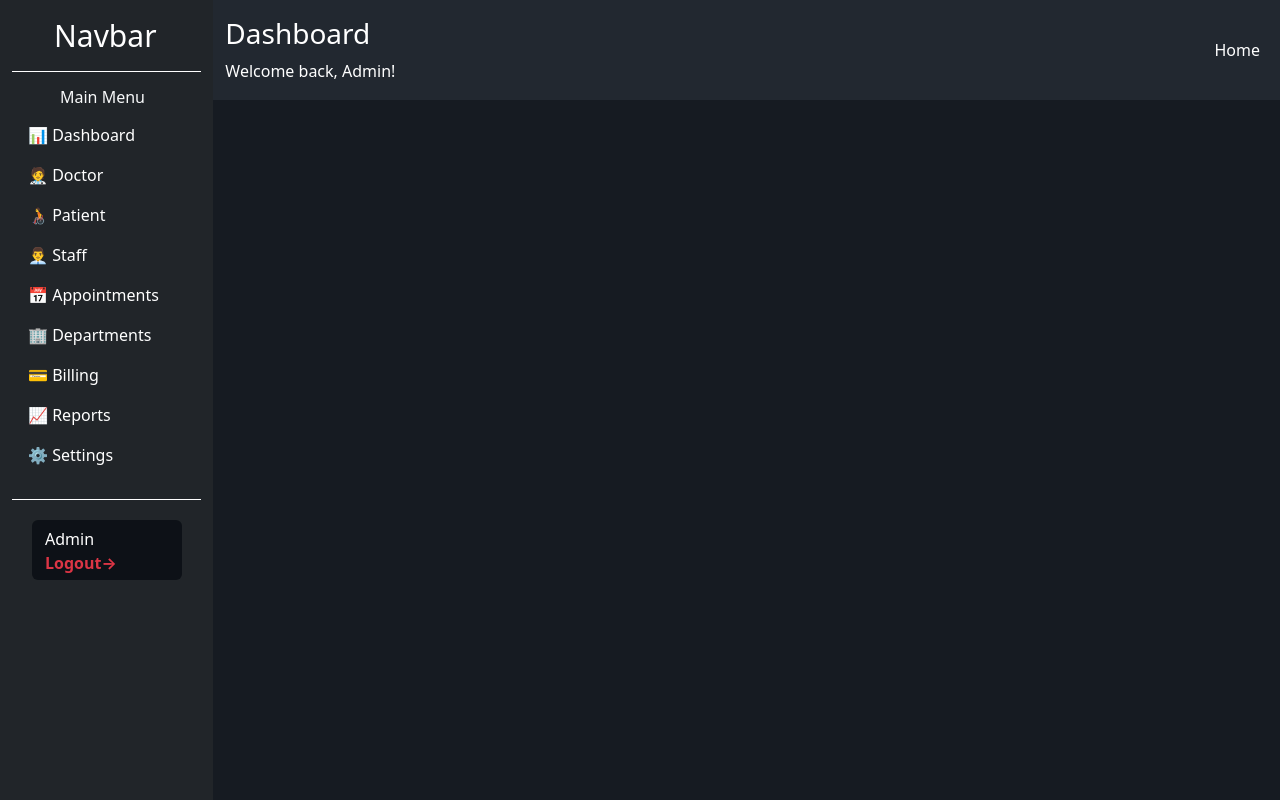
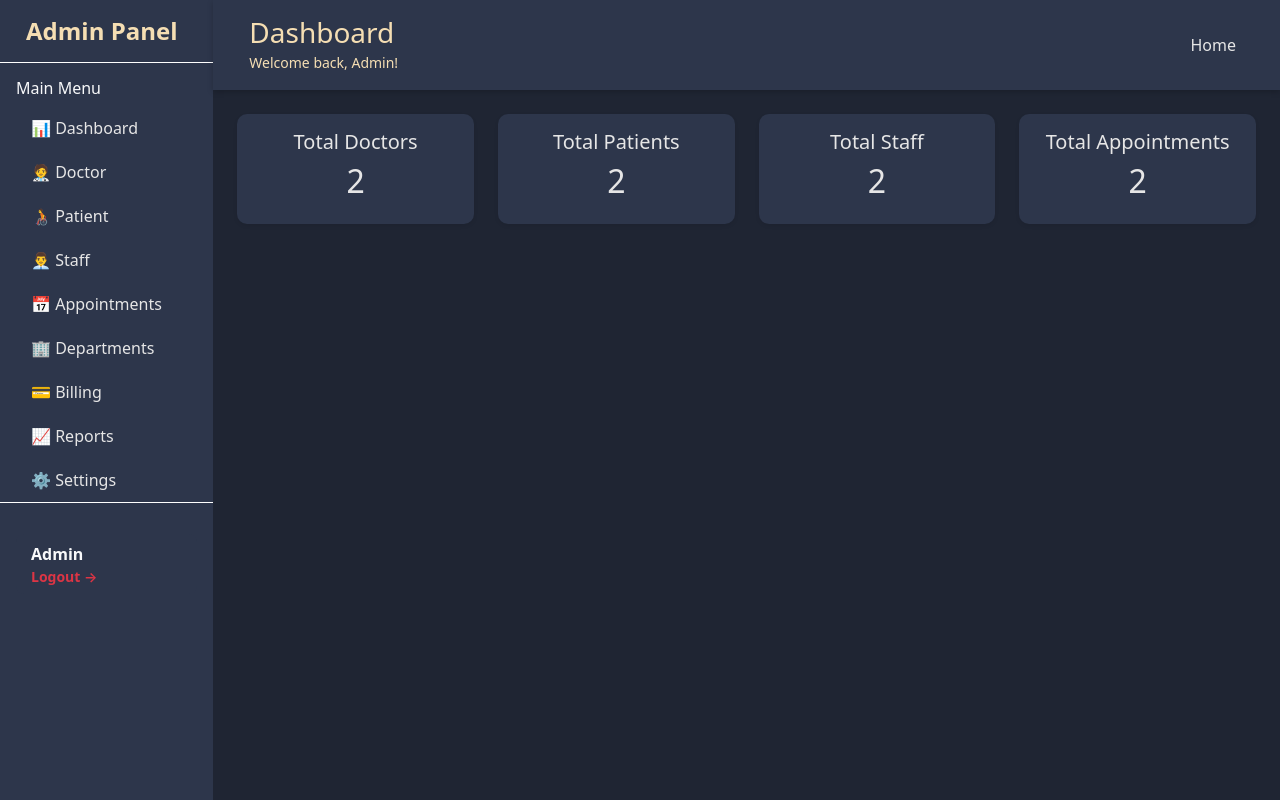
Before and after one commit to priti-2211/Hospital_Management, a React (Vite) app in the folder HospitalManagement/: page /adminpage in a window 1280 px wide. Built offline with nearby package versions, Linux system fonts and the light colour scheme.

Commit message:
adminpage navigation

```diff
--- a/HospitalManagement/src/pages/AdminPage.jsx
+++ b/HospitalManagement/src/pages/AdminPage.jsx
@@ -1,55 +1,171 @@
+import { useState } from "react";
 import '../style/adminpage.css'
 
 function AdminPage() {
+    const [activePage, setActivePage] = useState("dashboard");
+
+    const [doctors] = useState([
+        { id: "D001", name: "Dr. Anjali" },
+        { id: "D002", name: "Dr. Rahul" }
+    ]);
+
+    const [patients] = useState([
+        { id: "P001", name: "Ramesh" },
+        { id: "P002", name: "Sunita" }
+    ]);
+
+    const [staff] = useState([
+        { id: "S001", name: "Meena" },
+        { id: "S002", name: "Rohit" }
+    ]);
+
+    const [appointments] = useState([
+        { id: "A001" },
+        { id: "A002" }
+    ]);
 
     return (
         <>
             <div className="container-fluid admin-dashboard">
-                <div className="row" style={{ height: "100vh" }}>
-                    <div className="col-2 col-sm-3 col-xl-2 bg-dark">
-                        <nav class="navbar bg-dark border-bottom border-white" data-bs-theme="dark">
-                            <div class="container-fluid">
-                                <a class="navbar-brand" href="#">Navbar</a>
+                <div className="row min-vh-100">
+
+                    {/* Sidebar */}
+                    <div className="col-2 col-sm-3 col-xl-2 bg-dark p-0">
+
+                        <nav className="navbar bg-dark border-bottom border-white" data-bs-theme="dark">
+                            <a className="navbar-brand ms-3 admin-panel" href="#">Admin Panel</a>
+                        </nav>
+
+                        <nav className="nav flex-column border-bottom border-white px-3">
+                            <h6 className="text-light mt-3">Main Menu</h6>
+                            <a className="nav-link text-white" onClick={() => setActivePage("dashboard")}>📊 Dashboard</a>
+                            <a className="nav-link text-white" onClick={() => setActivePage("doctor")}>🧑‍⚕️ Doctor</a>
+                            <a className="nav-link text-white" onClick={() => setActivePage("patient")}>🧑‍🦽 Patient</a>
+                            <a className="nav-link text-white" onClick={() => setActivePage("staff")}>👨‍💼 Staff</a>
+                            <a className="nav-link text-white" onClick={() => setActivePage("appointment")}>📅 Appointments</a>
+                            <a className="nav-link text-white" onClick={() => setActivePage("department")}>🏢 Departments</a>
+                            <a className="nav-link text-white" href="#">💳 Billing</a>
+                            <a className="nav-link text-white" href="#">📈 Reports</a>
+                            <a className="nav-link text-white" href="#">⚙️ Settings</a>
+                        </nav>
+
+                        <div className="p-3">
+                            <button className="btn text-light admin-out w-100">
+                                Admin <br />
+                                <span className='logout text-danger'>Logout →</span>
+                            </button>
+                        </div>
+
+                    </div>
+
+
+                    {/* Main Content */}
+                    <div className="col-10 col-sm-9 col-xl-10 p-0">
+
+                        {/* Top Navbar */}
+                        <nav className="navbar navbar-expand-lg admin-nav px-4 py-3">
+                            <div className="container-fluid">
+
+                                <div>
+                                    <h3 className="m-0">Dashboard</h3>
+                                    <small>Welcome back, Admin!</small>
+                                </div>
+
+                                <ul className="navbar-nav ms-auto">
+                                    <li className="nav-item">
+                                        <a href="#" className="nav-link text-white">Home</a>
+                                    </li>
+                                </ul>
+
                             </div>
                         </nav>
 
-                        <nav class="nav flex-column border-bottom border-white">
-                            <h6 className="text-light ms-5 mt-3">Main Menu</h6>
-                            <a class="nav-link text-white" href="#">📊 Dashboard</a>
-                            <a class="nav-link text-white" href="#">🧑‍⚕️ Doctor</a>
-                            <a class="nav-link text-white" href="#">🧑‍🦽 Patient</a>
-                            <a class="nav-link text-white" href="#">👨‍💼 Staff</a>
-                            <a class="nav-link text-white" href="#">📅 Appointments</a>
-                            <a class="nav-link text-white" href="#">🏢 Departments</a>
-                            <a class="nav-link text-white" href="#">💳 Billing</a>
-                            <a class="nav-link text-white" href="#">📈 Reports</a>
-                            <a class="nav-link text-white" href="#">⚙️ Settings</a><br />
-                        </nav>
+                        {activePage === "dashboard" && (
+                        <div className="container-fluid px-4 mt-4">
+                            <div className="row g-4">
 
-                        <button type="button" class="btn">Admin<br /><span className='logout text-danger'>Logout→</span></button>
+                                {/* Doctors */}
+                                <div className="col-md-3">
+                                    <div className="card text-center shadow-sm p-3">
+                                        <h5>Total Doctors</h5>
+                                        <h2>{doctors.length}</h2>
+                                    </div>
+                                </div>
+
+                                {/* Patients */}
+                                <div className="col-md-3">
+                                    <div className="card text-center shadow-sm p-3">
+                                        <h5>Total Patients</h5>
+                                        <h2>{patients.length}</h2>
+                                    </div>
+                                </div>
+
+                                {/* Staff */}
+                                <div className="col-md-3">
+                                    <div className="card text-center shadow-sm p-3">
+                                        <h5>Total Staff</h5>
+                                        <h2>{staff.length}</h2>
+                                    </div>
+                                </div>
+
+                                {/* Appointments */}
+                                <div className="col-md-3">
+                                    <div className="card text-center shadow-sm p-3">
+                                        <h5>Total Appointments</h5>
+                                        <h2>{appointments.length}</h2>
+                                    </div>
+                                </div>
+
+                            </div>
+                        </div>
+
+
+                        )}
+
+                        {/* DOCTOR PAGE */}
+                        {activePage === "doctor" && (
+
+                            <div className="card shadow-sm p-3">
+
+                                <div className="d-flex justify-content-between mb-3">
+                                    <h4>Doctor List</h4>
+                                    <button className="btn btn-primary">Add Doctor</button>
+                                </div>
+
+                                <table className="table table-striped">
+
+                                    <thead>
+                                        <tr>
+                                            <th>ID</th>
+                                            <th>Name</th>
+                                            <th>Actions</th>
+                                        </tr>
+                                    </thead>
+
+                                    <tbody>
+                                        {doctors.map((doc) => (
+                                            <tr key={doc.id}>
+                                                <td>{doc.id}</td>
+                                                <td>{doc.name}</td>
+                                                <td>
+                                                    <button className="btn btn-sm btn-warning me-2">Edit</button>
+                                                    <button className="btn btn-sm btn-danger">Delete</button>
+                                                </td>
+                                            </tr>
+                                        ))}
+                                    </tbody>
+
+                                </table>
+
+                            </div>
+                        )}
 
                     </div>
-                    <div className="col-10 col-sm-9 col-xl-10 p-0 m-0">
-                        <nav class="navbar navbar-expand-lg admin-nav">
-                            <div class="container-fluid">
-                                <div class="d-flex flex-column ">
-                                    <h3>Dashboard</h3>
-                                    <span>Welcome back, Admin!</span>
-                                </div>
-                                <ul className="navbar-nav ms-auto">
-                                    <li className="nav-item">
-                                        <a href="" className="nav-link text-white">Home</a>
-                                    </li>
-                                </ul>
-                            </div>
-                        </nav>
 
-                    </div>
                 </div>
             </div>
         </>
     )
-
 }
 
 export default AdminPage;
--- a/HospitalManagement/src/pages/Register.jsx
+++ b/HospitalManagement/src/pages/Register.jsx
@@ -1,12 +1,10 @@
 import '../style/register.css'
 import React, {useState} from 'react';
-import {useNavigate} from 'react-router-dom';
 
 function Register(){
     const [id, setID] = useState("");
     const [email, setEmail] = useState("");
     const [password, setPassword] = useState("");
-    const navigate = useNavigate();
 
     const handleRegister = async (e) =>{
         e.preventDefault();
--- a/HospitalManagement/src/style/adminpage.css
+++ b/HospitalManagement/src/style/adminpage.css
@@ -1,24 +1,92 @@
-body{
-    background-color: #161b22;
+/* ===== ADMIN DASHBOARD THEME ===== */
+
+.admin-dashboard{
+    background-color: #1f2533;
+    min-height: 100vh;
+    color: #e6e6e6;
 }
 
-.admin-nav{
-    background-color: #222830;
-    color: white !important;
-    height: 100px;
+
+/* Sidebar */
+.admin-dashboard .bg-dark{
+    background-color: #2d364b !important;
 }
 
-.btn{
-    background-color: #0d1117;
-    color: white;
-    margin-top: 20px;
-    margin-left: 20px;
-    width: 150px;
-    text-align: left;
-    height: 60px;
+
+/* Admin Panel Title */
+.admin-dashboard .admin-panel{
+    font-size: 24px;
+    font-weight: 700;
+    color: wheat;
+    text-decoration: none;
+    padding-left: 10px;
 }
 
-.logout{
-    text-decoration: solid;
-    font-weight: bold;
+
+/* Sidebar Links */
+.admin-dashboard .nav-link{
+    color: #e6e6e6 !important;
+    padding: 10px 15px;
+    border-radius: 6px;
+    transition: all 0.2s ease;
 }
+
+.admin-dashboard .nav-link:hover{
+    background-color: #3b4660;
+    padding-left: 20px;
+}
+
+
+/* Top Navbar */
+.admin-dashboard .admin-nav{
+    background-color: #2d364b;
+    width: 100%;
+    padding: 18px 25px;
+    color: wheat;
+    box-shadow: 0 2px 6px rgba(0,0,0,0.2);
+}
+
+
+/* Admin Button */
+.admin-dashboard .admin-out{
+    font-weight: 600;
+    background-color: #2d364b;
+    height: 60px;
+    width: 85%;
+    margin: 15px auto;
+    text-align: left;
+    border-radius: 8px;
+    padding-left: 15px;
+    border: none;
+    display: flex;
+    flex-direction: column;
+    justify-content: center;
+    transition: all 0.25s ease;
+}
+
+.admin-dashboard .admin-out:hover{
+    background-color: #3b4660;
+    color: wheat;
+    transform: translateX(3px);
+}
+
+
+/* Logout text */
+.admin-dashboard .logout{
+    font-size: 14px;
+}
+
+
+/* Dashboard Cards */
+.admin-dashboard .card{
+    background-color: #2d364b;
+    border-radius: 10px;
+    border: none;
+    color: #e6e6e6;
+    transition: all 0.2s ease;
+}
+
+.admin-dashboard .card:hover{
+    transform: translateY(-3px);
+    box-shadow: 0 8px 18px rgba(0,0,0,0.35);
+}
```
